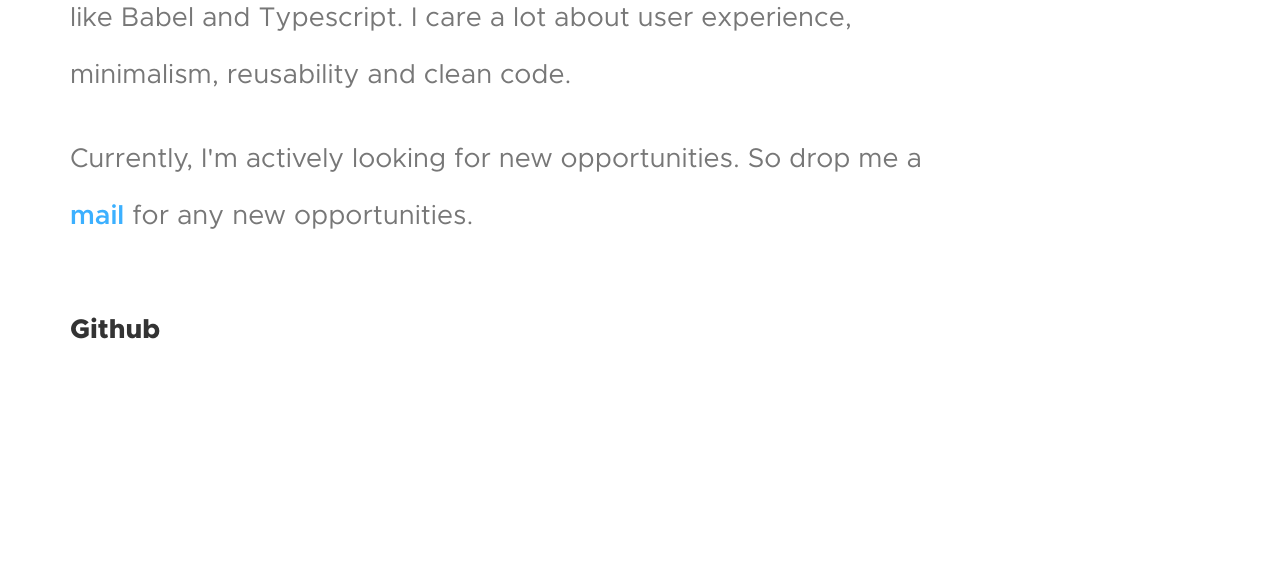
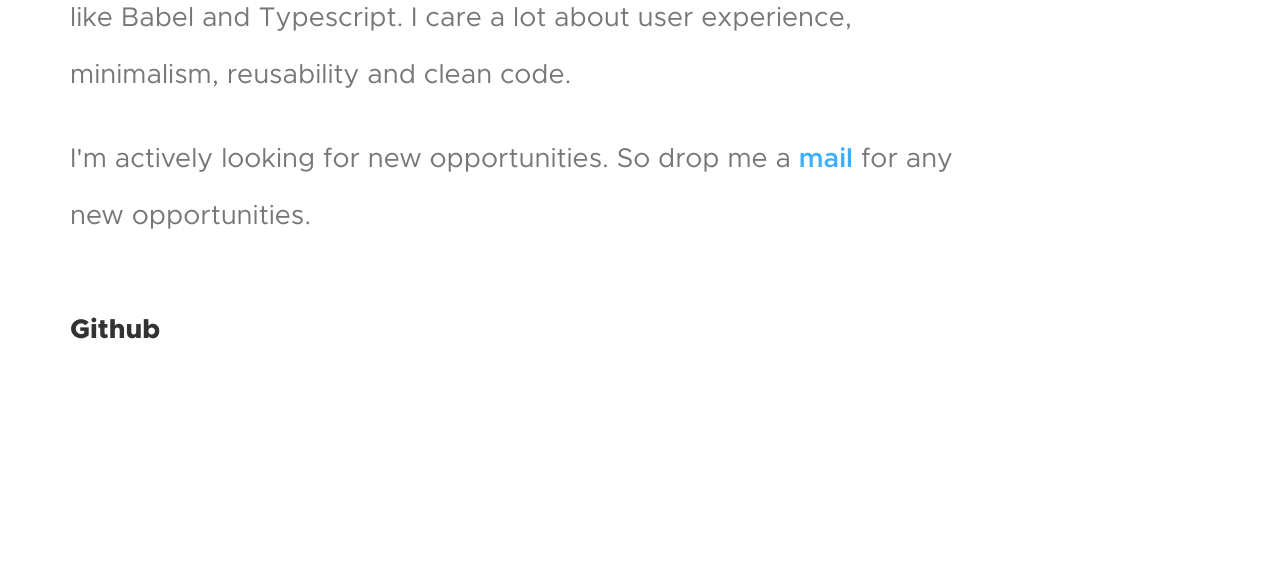
Before and after one commit to ashokgurusamy/portfolio, a plain HTML site: page index.html in a window 1280 px wide. Shown: the part 1340-1908 px from the top of the page. Drawn offline with Linux system fonts and the light colour scheme.

Commit message:
Update index.html

```diff
--- a/index.html
+++ b/index.html
@@ -47,7 +47,7 @@
             I have advanced experience in developing and building highly scalable web applications. I mostly work with JavaScript and React JS. I'm also fluent with build tools like Webpack and gulp, transpilers like Babel and Typescript. I care a lot about user experience, minimalism, reusability and clean code.
           </p>
           <p class="info">
-            Currently, I'm actively looking for new opportunities. So drop me a
+            I'm actively looking for new opportunities. So drop me a
             <a href="mailto:ashokinsist@gmail.com">mail</a> for any new opportunities.
           </p>
         </div>
```
